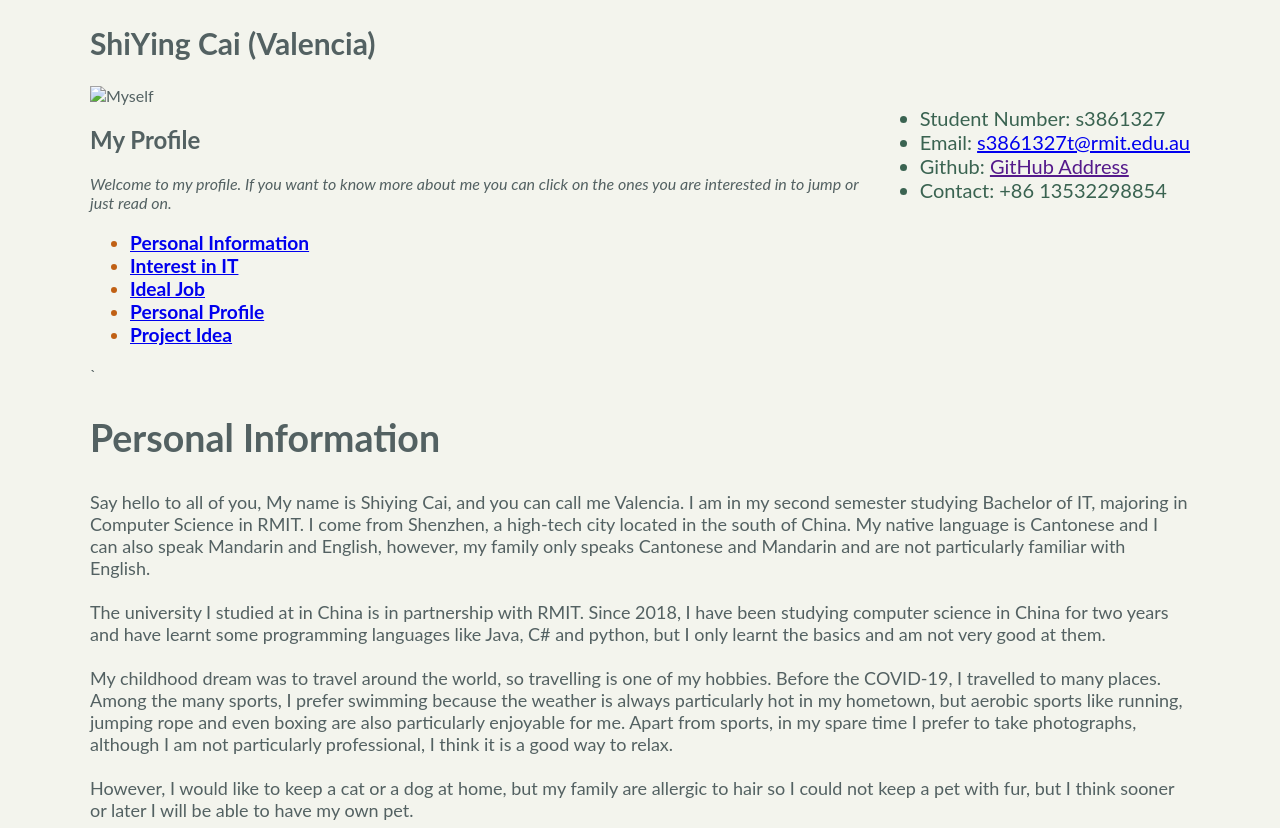
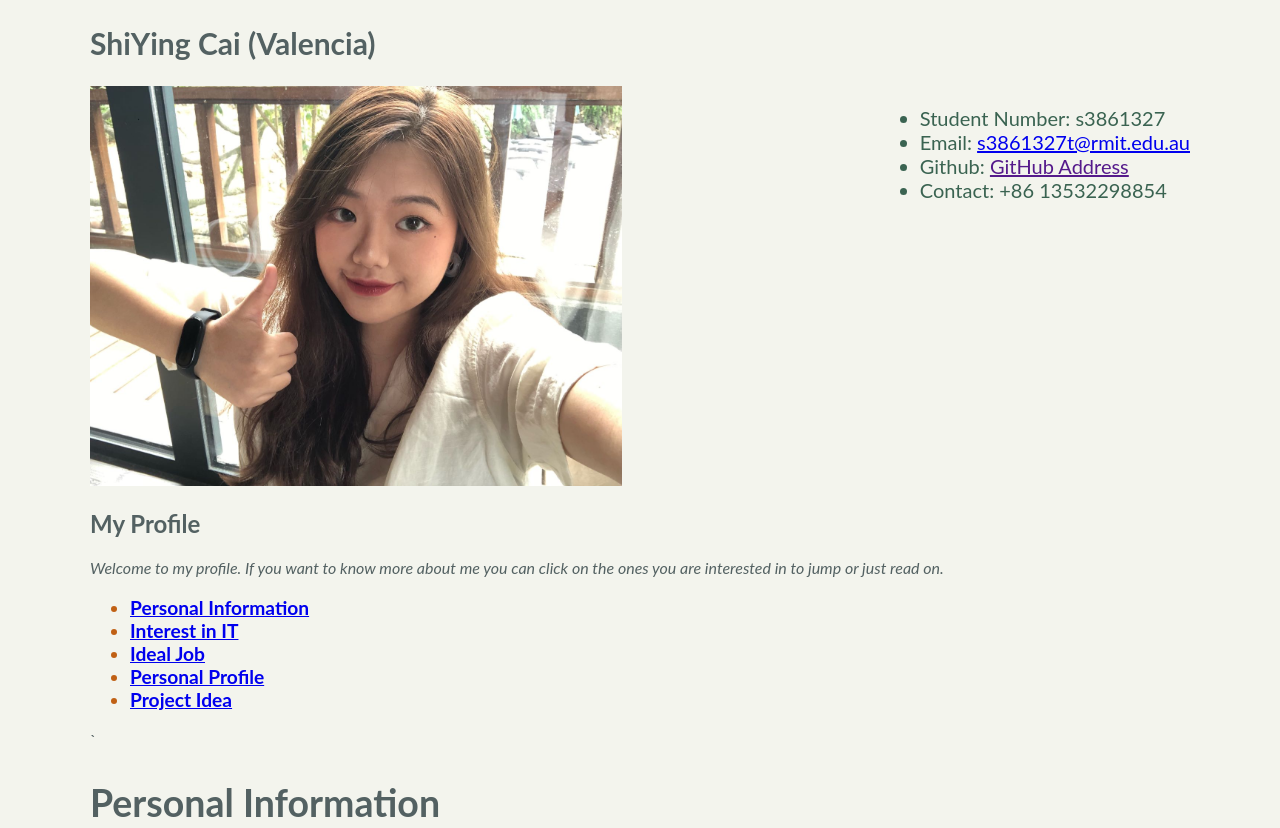
Before and after one commit to Shiying-Cai-s3861327/Valencia-Choi.github.io, a plain HTML site: page index.html in a window 1280 px wide. Shown: the top 828 px of the page. Drawn offline with Linux system fonts and the light colour scheme.

Commit message:
Update index.html

```diff
--- a/index.html
+++ b/index.html
@@ -18,7 +18,7 @@
 			<section id="header">
 				<header>
                     <h1 id="logo" style="font-size: 30px;">ShiYing Cai (Valencia)</h1>
-                    <span><img src="images/Myself.jpg" alt="Myself" height="400px"/></span>
+                    <span><img src="Myself.jpg" alt="Myself" height="400px"/></span>
                     <nav id="contact detail" style="float:right">
                         <ul style="color: #3a6351; font-size: 20px;">
                             <li>Student Number: s3861327</li>
```
